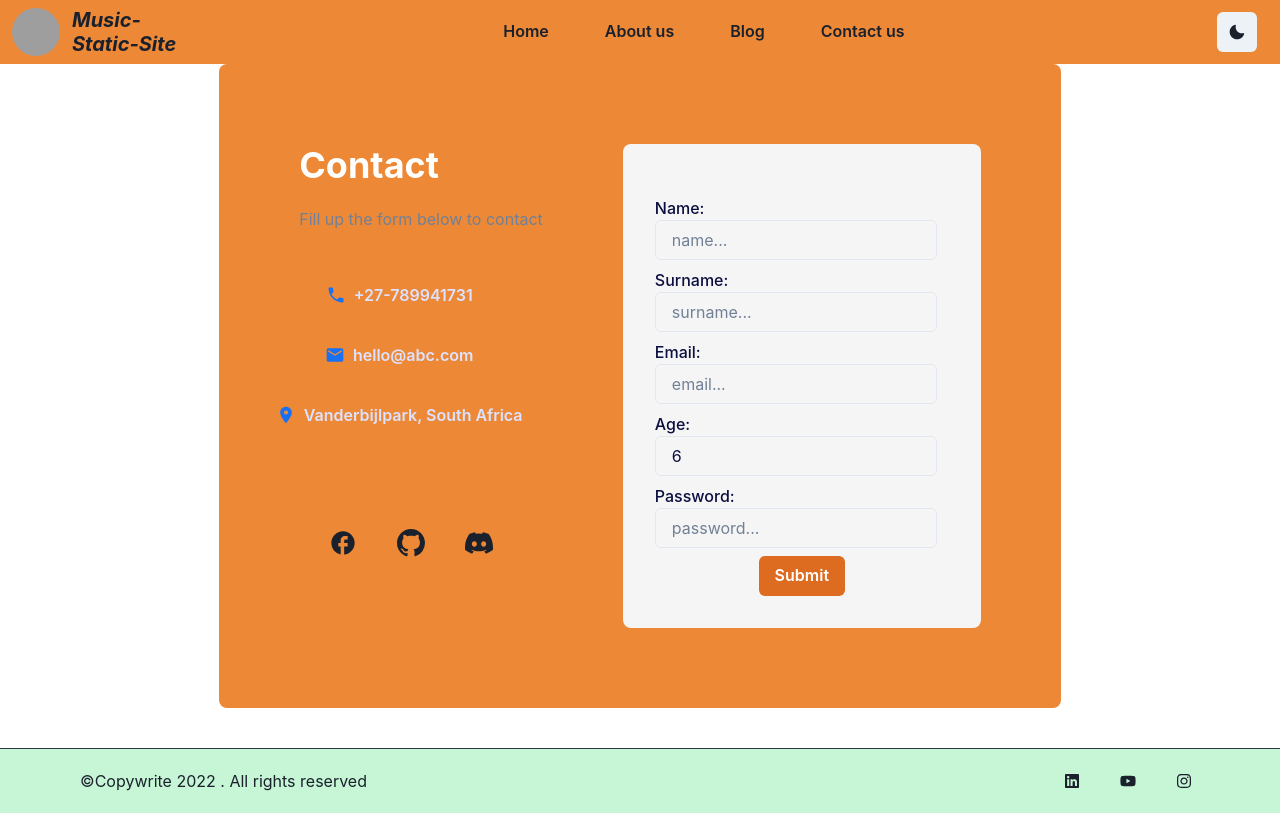
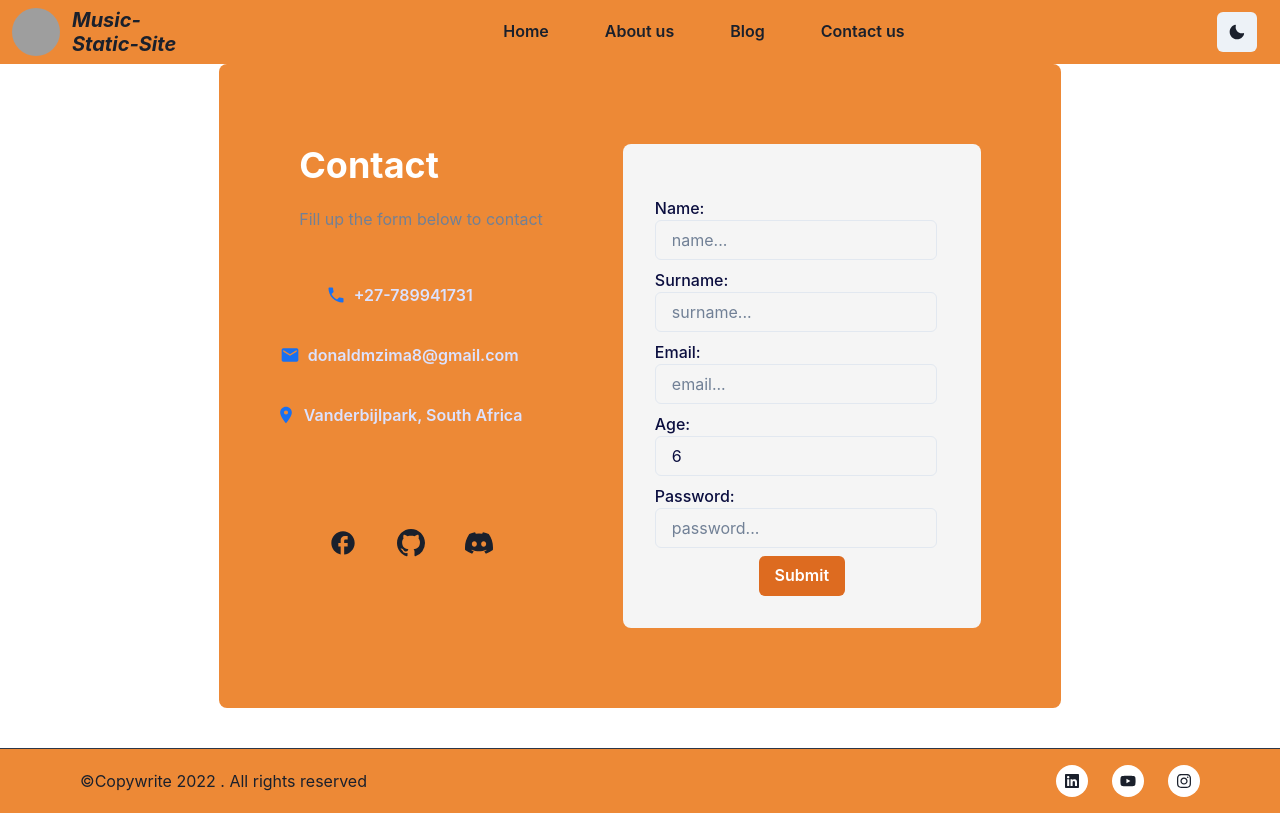
Before and after one commit to DonaldMzima/Music-Static-Site, a Next.js app: page /Contact in a window 1280 px wide. Built offline with nearby package versions, Linux system fonts and the light colour scheme; grey boxes are pictures that could not be loaded.

Commit message:
ref:update/colors

```diff
--- a/components/Form.tsx
+++ b/components/Form.tsx
@@ -151,7 +151,7 @@ export const Form = () => {
                             _hover={{ border: '2px solid #1C6FEB' }}
                             leftIcon={<MdEmail color="#1970F1" size="20px" />}
                           >
-                            hello@abc.com
+                            donaldmzima8@gmail.com
                           </Button>
                           <Button
                             size="md"
--- a/components/footer/Footer.tsx
+++ b/components/footer/Footer.tsx
@@ -20,7 +20,7 @@ const Footer = () => {
     label: string
     href: string
   }) => {
-    const colorMode = useColorModeValue('green.100', 'whiteAlpha.100')
+    const colorMode = useColorModeValue('white', 'whiteAlpha.100')
     const hover = useColorModeValue('whiteAlpha.80', 'gray.100')
     return (
       <chakra.button
@@ -50,7 +50,7 @@ const Footer = () => {
         borderTopWidth={1}
         borderStyle={'solid'}
         borderColor={'gray.700'}
-        bg={useColorModeValue('green.100', 'whiteAlpha.100')}
+        bg={useColorModeValue('orange.400', 'whiteAlpha.100')}
       >
         <Container
           as={Stack}
```
